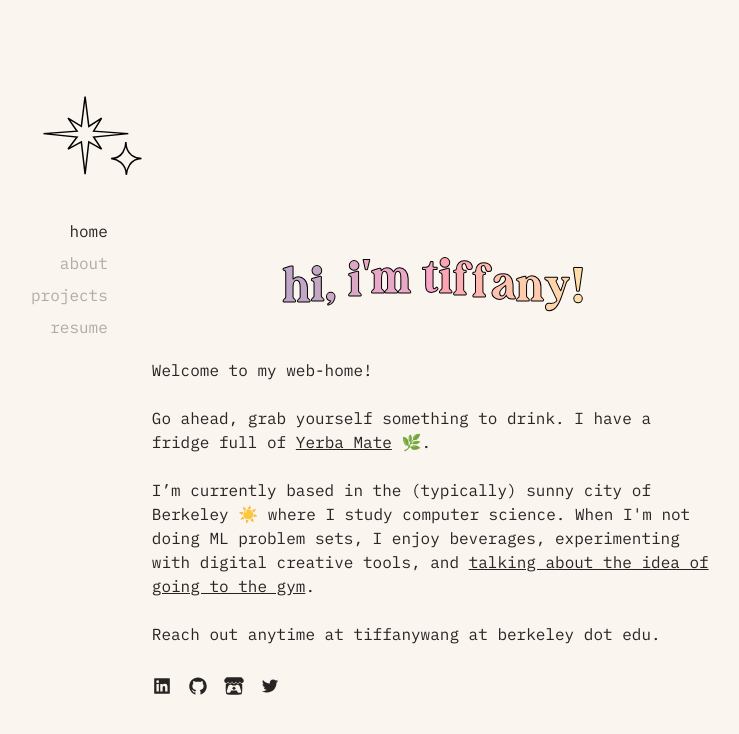
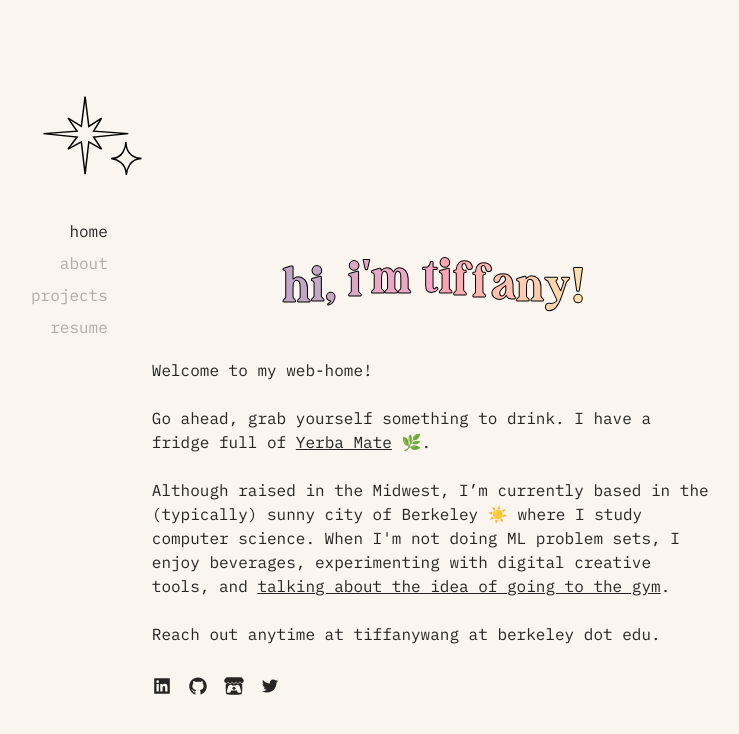
Before and after one commit to cnnmon/tiffanywang, a Next.js app: page / in a window 1280 px wide. Shown: the top 734 px of the page, without its empty margins (253-992 px from the left). Built offline with nearby package versions, Linux system fonts and the light colour scheme.

Commit message:
Revert "wording'"
This reverts commit e5910f0690452f6d2535b5578ea7d1779055ef2e.

```diff
--- a/pages/about.jsx
+++ b/pages/about.jsx
@@ -9,7 +9,7 @@ function About() {
       <p>
         <b>✧･ﾟ: *✧･ﾟ:*</b>
         <br /><br />
-        In a past life, I was an indie game dev. Growing up in the 'burbs of Cleveland, Ohio, I was first exposed to coding via Flash games. I started drawing up games of my own, doing everything from art to music to code; I frequented game jams, featured in two exhibitions, and published on <a href="https://cnnmon.itch.io/" target="_blank" className="link">itch.io</a> <FaItchIo className="clear-left inline" />.
+        In a past life, I was an indie game dev. Growing up in the not-very-techy 'burbs of Cleveland, Ohio, I was first exposed to coding via Flash games. I started drawing up games of my own, doing everything from art to music to code; I frequented game jams, featured in two exhibitions, and published on <a href="https://cnnmon.itch.io/" target="_blank" className="link">itch.io</a> <FaItchIo className="clear-left inline" />.
         <br /><br />
         Life looks very different in undergrad but my background has shaped my approach. I love dabbling in as many skills as possible, learning by experimenting, and building wonderful, colorful experiences.
       </p>
--- a/pages/index.jsx
+++ b/pages/index.jsx
@@ -56,7 +56,7 @@ function Home() {
         <PlayLink type="drinks" />
         {' '}{drinksEmoji[wordsState['drinks']]}.
         <br /><br />
-        I’m currently based in the (typically) sunny city of Berkeley ☀️ where I study computer science.
+        Although raised in the Midwest, I’m currently based in the (typically) sunny city of Berkeley ☀️ where I study computer science.
         When I'm not doing ML problem sets, I enjoy beverages, experimenting with digital creative tools, and <PlayLink type="hobbies" />.
         <br /><br />
         Reach out anytime at tiffanywang at berkeley dot edu.
```
Also changed, not shown: 2 other files (tests, documents, lock files or other folders).
